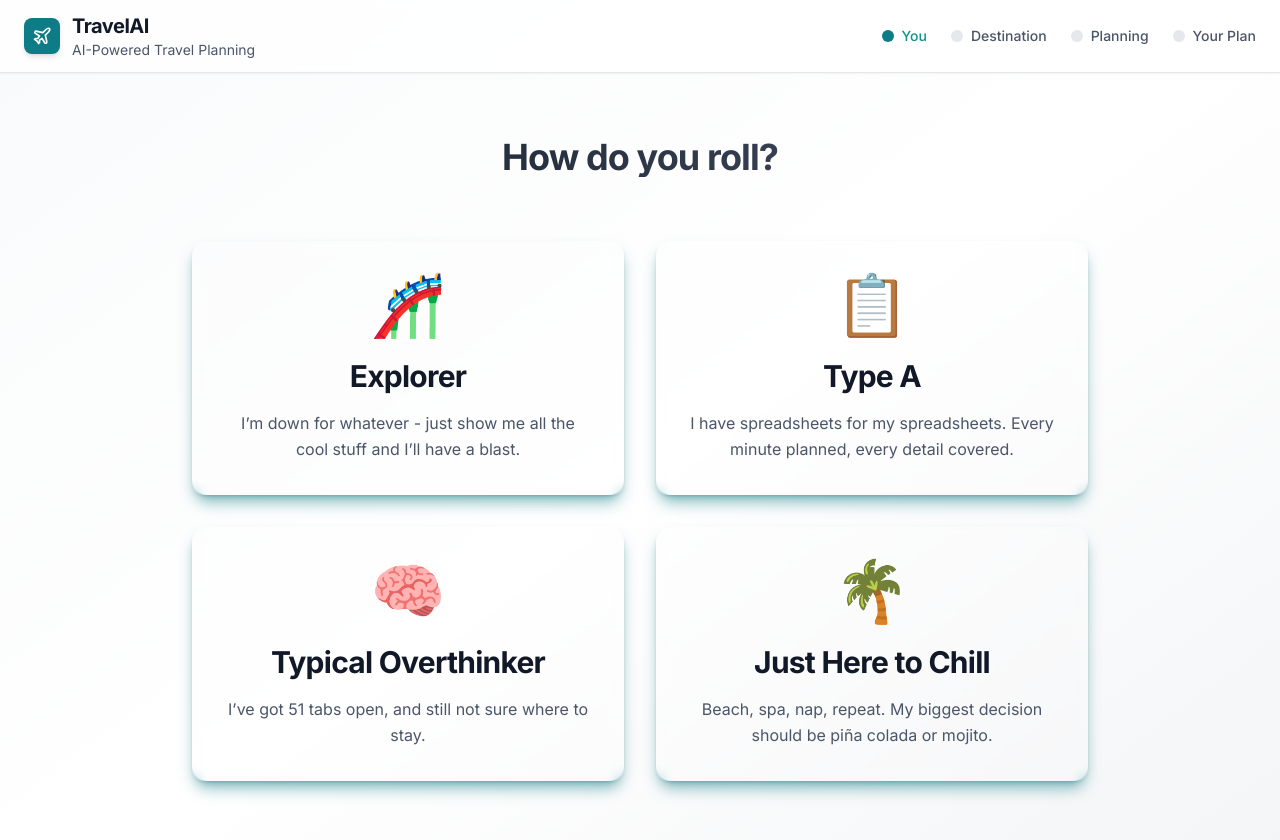
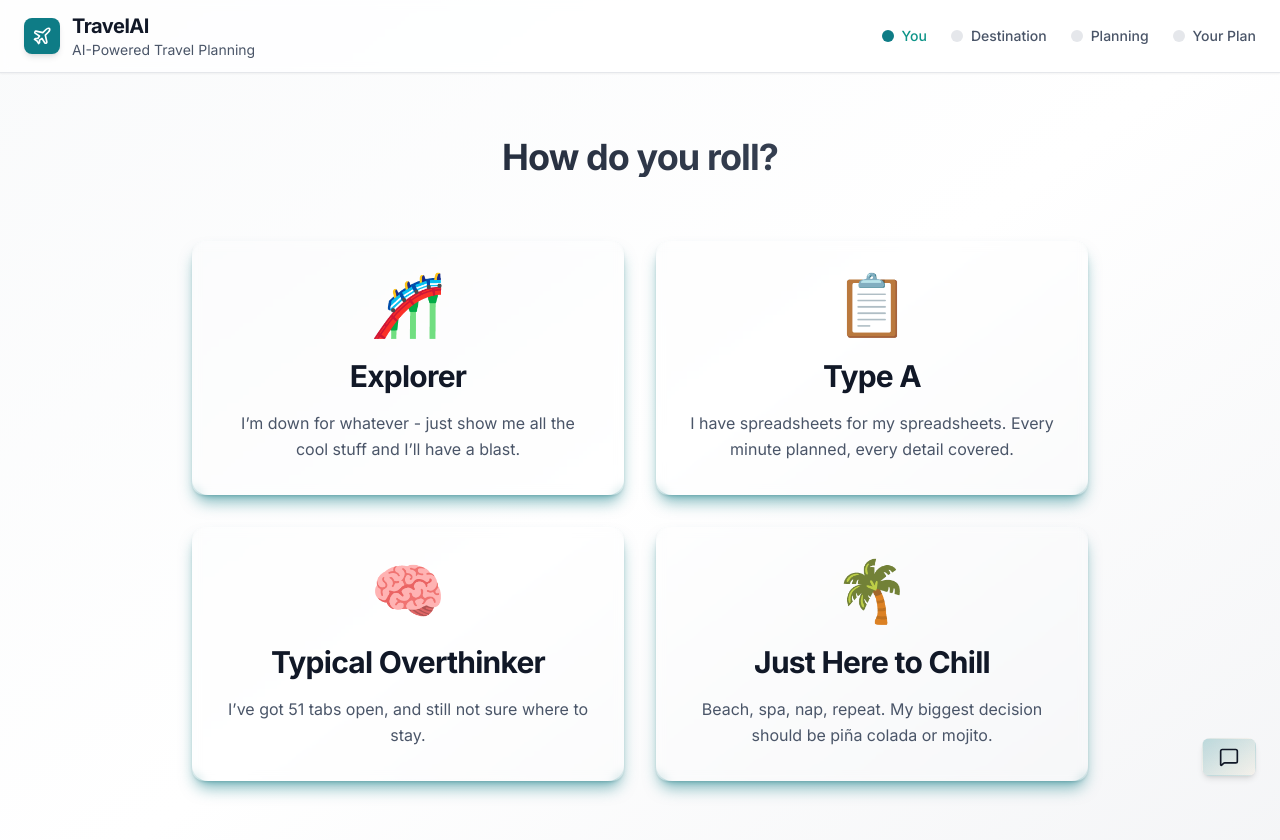
Before and after one commit to elite-flacco/init, a Next.js app: page / in a window 1280 px wide. Shown: the top 840 px of the page. Built offline with nearby package versions, Linux system fonts and the light colour scheme.

Commit message:
Add feedback button

```diff
--- a/app/layout.tsx
+++ b/app/layout.tsx
@@ -1,5 +1,6 @@
 import type { Metadata } from 'next'
 import { Inter } from 'next/font/google'
+import FeedbackButton from '../src/components/ui/FeedbackButton'
 import '../src/index.css'
 
 const inter = Inter({ subsets: ['latin'] })
@@ -16,7 +17,10 @@ export default function RootLayout({
 }) {
   return (
     <html lang="en">
-      <body className={inter.className}>{children}</body>
+      <body className={inter.className}>
+        {children}
+        <FeedbackButton />
+      </body>
     </html>
   )
 }
--- /dev/null
+++ b/src/components/ui/FeedbackButton.tsx
@@ -0,0 +1,33 @@
+'use client';
+
+import { useState } from 'react';
+import { MessageSquare } from 'lucide-react';
+
+const FeedbackButton = () => {
+  const [isHovered, setIsHovered] = useState(false);
+
+  const handleFeedbackClick = () => {
+    window.open(
+      'https://forms.gle/1WVFyBzvGFzkMB7A8',
+      '_blank',
+      'noopener,noreferrer'
+    );
+  };
+
+  return (
+    <button
+      onClick={handleFeedbackClick}
+      onMouseEnter={() => setIsHovered(true)}
+      onMouseLeave={() => setIsHovered(false)}
+      className="fixed bottom-6 right-6 btn-primary z-50"
+      aria-label="Submit feedback"
+    >
+      <span className={`transition-all duration-200 ${isHovered ? 'opacity-100 w-auto ml-2' : 'opacity-0 w-0 overflow-hidden'}`}>
+        Feedback
+      </span>
+      <MessageSquare className={`w-5 h-5 ${isHovered ? 'ml-2' : 'm-0'}`} />
+    </button>
+  );
+};
+
+export default FeedbackButton;
```
Also changed, not shown: 1 other file (tests, documents, lock files or other folders).
